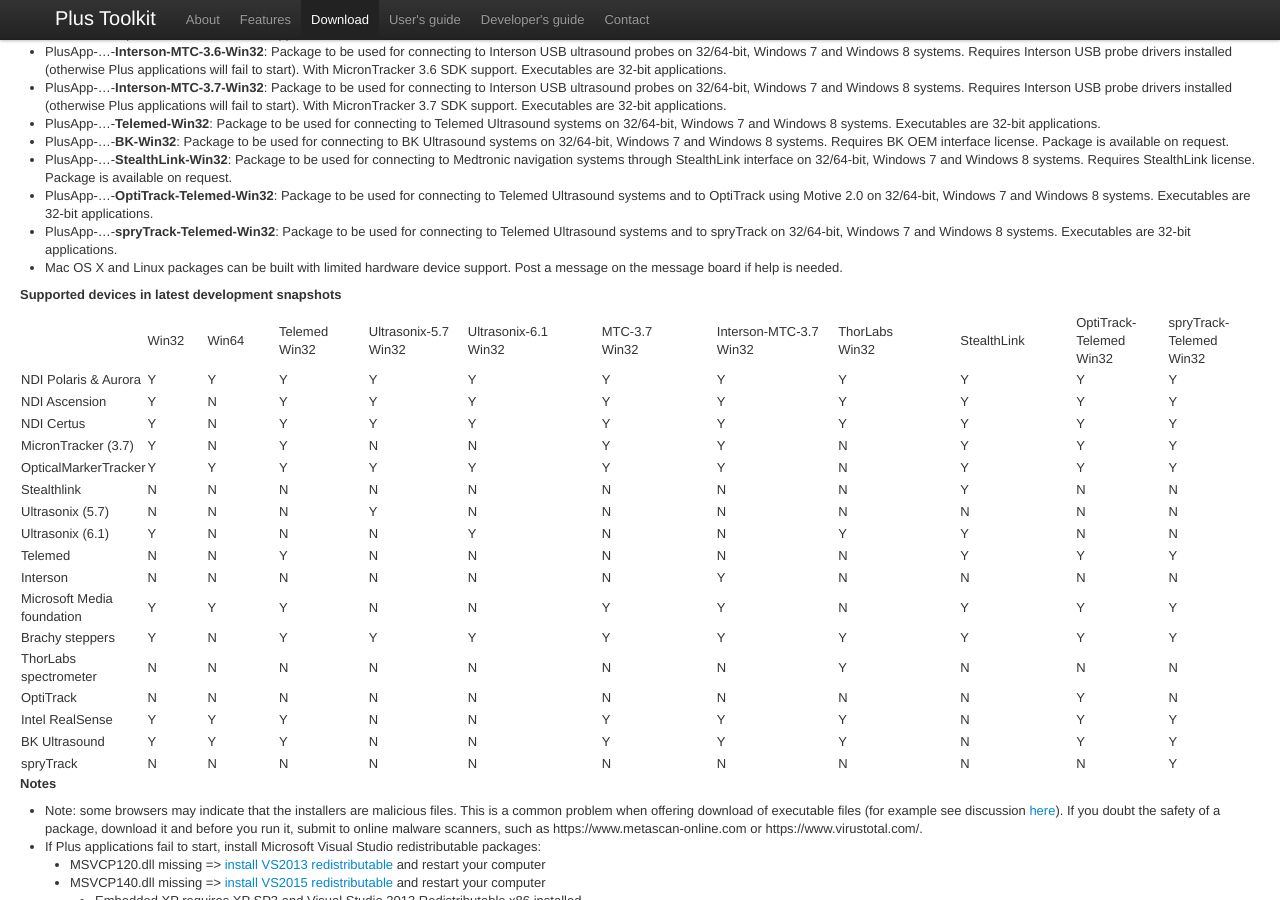
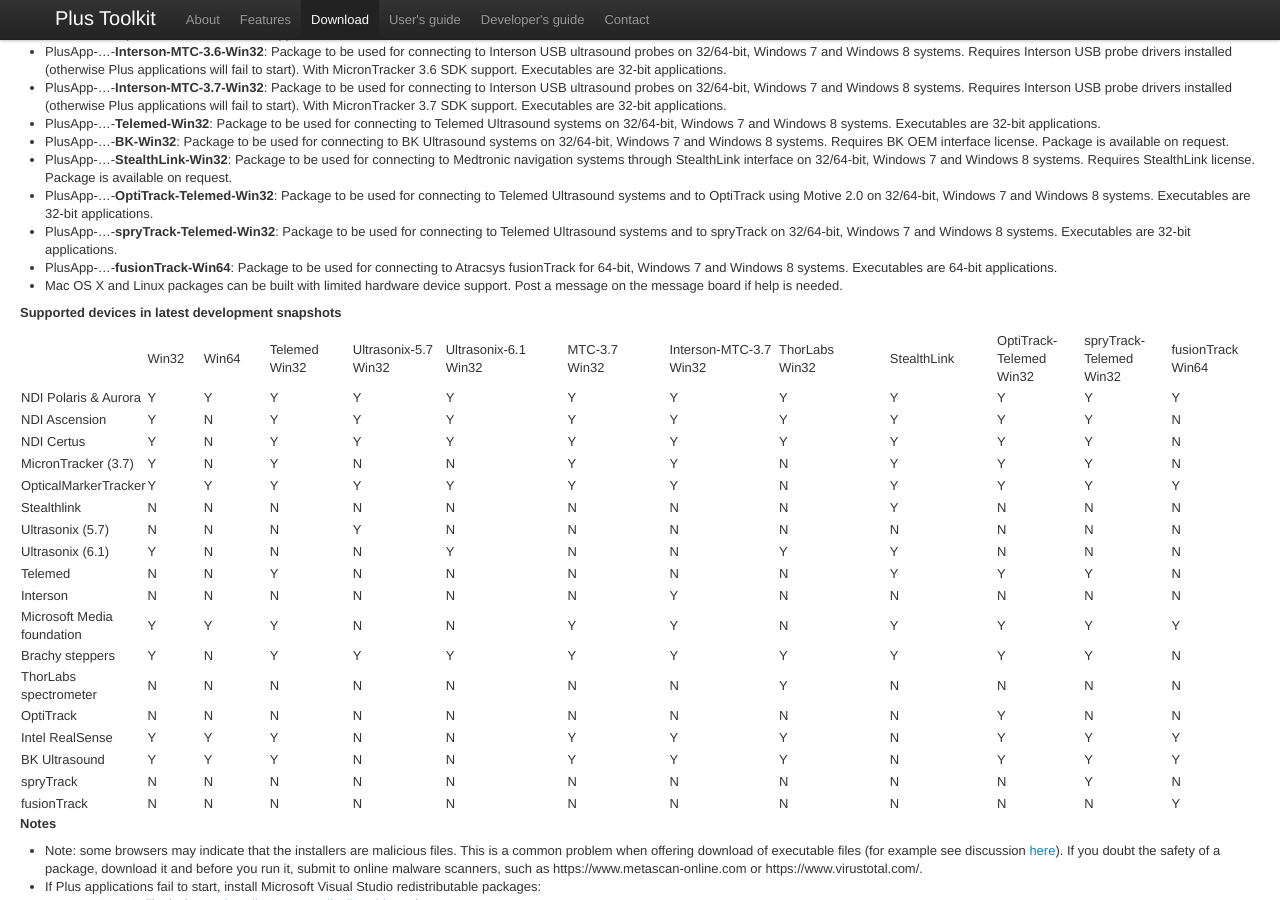
Before and after one commit to PlusToolkit/plustoolkit.github.io, a Jekyll site: the page built from download.md, in a window 1280 px wide and 900 px high, scrolled down 392 px. Built offline with Jekyll 4.4.1, drawn with Linux system fonts in a browser that asks for light colours.

Commit message:
Update download.md
Add fusionTrack package info

```diff
--- a/download.md
+++ b/download.md
@@ -29,6 +29,7 @@
 - PlusApp-...-**StealthLink-Win32**: Package to be used for connecting to Medtronic navigation systems through StealthLink interface on 32/64-bit, Windows 7 and Windows 8 systems. Requires StealthLink license. Package is available on request.
 - PlusApp-...-**OptiTrack-Telemed-Win32**: Package to be used for connecting to Telemed Ultrasound systems and to OptiTrack using Motive 2.0 on 32/64-bit, Windows 7 and Windows 8 systems. Executables are 32-bit applications.
 - PlusApp-...-**spryTrack-Telemed-Win32**: Package to be used for connecting to Telemed Ultrasound systems and to spryTrack on 32/64-bit, Windows 7 and Windows 8 systems. Executables are 32-bit applications.
+- PlusApp-...-**fusionTrack-Win64**: Package to be used for connecting to Atracsys fusionTrack for 64-bit, Windows 7 and Windows 8 systems. Executables are 64-bit applications.
 - Mac OS X and Linux packages can be built with limited hardware device support. Post a message on the message board if help is needed.
 
 **Supported devices in latest development snapshots**
@@ -67,9 +68,12 @@
 			Win32</td>
 			<td style="width: 99px;">spryTrack-Telemed<br />
 			Win32</td>
+			<td style="width: 99px;">fusionTrack<br />
+			Win64</td>
 		</tr>
 		<tr height="20">
 			<td height="20" style="height: 20px;">NDI Polaris &amp; Aurora</td>
+			<td>Y</td>
 			<td>Y</td>
 			<td>Y</td>
 			<td>Y</td>
@@ -95,6 +99,7 @@
 			<td>Y</td>
 			<td>Y</td>
 			<td>Y</td>
+			<td>N</td>
 		</tr>
 		<tr height="20">
 			<td height="20" style="height: 20px;">NDI Certus</td>
@@ -109,6 +114,7 @@
 			<td>Y</td>
 			<td>Y</td>
 			<td>Y</td>
+			<td>N</td>
 		</tr>
 		<tr height="20">
 			<td height="20" style="height: 20px;">MicronTracker (3.7)</td>
@@ -123,6 +129,7 @@
 			<td>Y</td>
 			<td>Y</td>
 			<td>Y</td>
+			<td>N</td>
 		</tr>
 		<tr height="20">
 			<td height="20" style="height: 20px;">OpticalMarkerTracker</td>
@@ -134,6 +141,7 @@
 			<td>Y</td>
 			<td>Y</td>
 			<td>N</td>
+			<td>Y</td>
 			<td>Y</td>
 			<td>Y</td>
 			<td>Y</td>
@@ -151,6 +159,7 @@
 			<td>Y</td>
 			<td>N</td>
 			<td>N</td>
+			<td>N</td>
 		</tr>
 		<tr height="20">
 			<td height="20" style="height: 20px;">Ultrasonix (5.7)</td>
@@ -158,6 +167,7 @@
 			<td>N</td>
 			<td>N</td>
 			<td>Y</td>
+			<td>N</td>
 			<td>N</td>
 			<td>N</td>
 			<td>N</td>
@@ -179,6 +189,7 @@
 			<td>Y</td>
 			<td>N</td>
 			<td>N</td>
+			<td>N</td>
 		</tr>
 		<tr height="20">
 			<td height="20" style="height: 20px;">Telemed</td>
@@ -193,6 +204,7 @@
 			<td>Y</td>
 			<td>Y</td>
 			<td>Y</td>
+			<td>N</td>
 		</tr>
 		<tr height="20">
 			<td height="20" style="height: 20px;">Interson</td>
@@ -203,6 +215,7 @@
 			<td>N</td>
 			<td>N</td>
 			<td>Y</td>
+			<td>N</td>
 			<td>N</td>
 			<td>N</td>
 			<td>N</td>
@@ -221,6 +234,7 @@
 			<td>Y</td>
 			<td>Y</td>
 			<td>Y</td>
+			<td>Y</td>
 		</tr>
 		<tr height="20">
 			<td height="20" style="height: 20px;">Brachy steppers</td>
@@ -235,6 +249,7 @@
 			<td>Y</td>
 			<td>Y</td>
 			<td>Y</td>
+			<td>N</td>
 		</tr>
 		<tr height="20">
 			<td height="20" style="height: 20px;">ThorLabs spectrometer</td>
@@ -246,6 +261,7 @@
 			<td>N</td>
 			<td>N</td>
 			<td>Y</td>
+			<td>N</td>
 			<td>N</td>
 			<td>N</td>
 			<td>N</td>
@@ -263,6 +279,7 @@
 			<td>N</td>
 			<td>Y</td>
 			<td>N</td>
+			<td>N</td>
 		</tr>
 		<tr height="20">
 			<td height="20" style="height: 20px;">Intel RealSense</td>
@@ -275,6 +292,7 @@
 			<td>Y</td>
 			<td>Y</td>
 			<td>N</td>
+			<td>Y</td>
 			<td>Y</td>
 			<td>Y</td>
 		</tr>
@@ -291,9 +309,26 @@
 			<td>N</td>
 			<td>Y</td>
 			<td>Y</td>
+			<td>Y</td>
 		</tr>
 		<tr height="20">
 			<td height="20" style="height: 20px;">spryTrack</td>
+			<td>N</td>
+			<td>N</td>
+			<td>N</td>
+			<td>N</td>
+			<td>N</td>
+			<td>N</td>
+			<td>N</td>
+			<td>N</td>
+			<td>N</td>
+			<td>N</td>
+			<td>Y</td>
+			<td>N</td>
+		</tr>
+		<tr height="20">
+			<td height="20" style="height: 20px;">fusionTrack</td>
+			<td>N</td>
 			<td>N</td>
 			<td>N</td>
 			<td>N</td>
```
